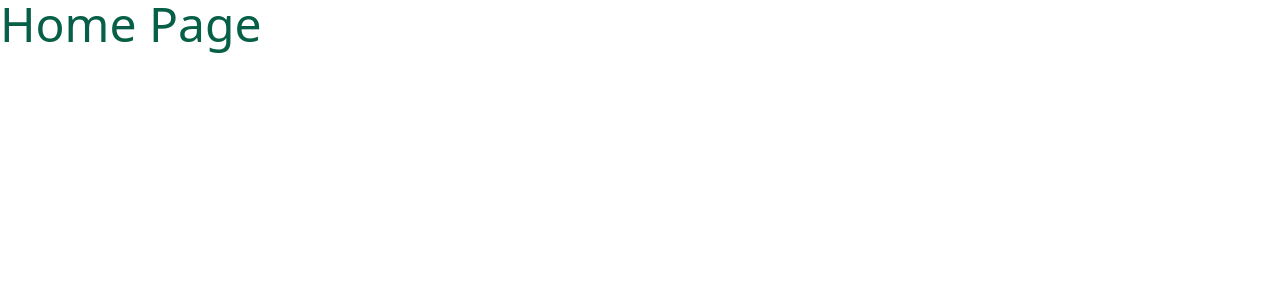
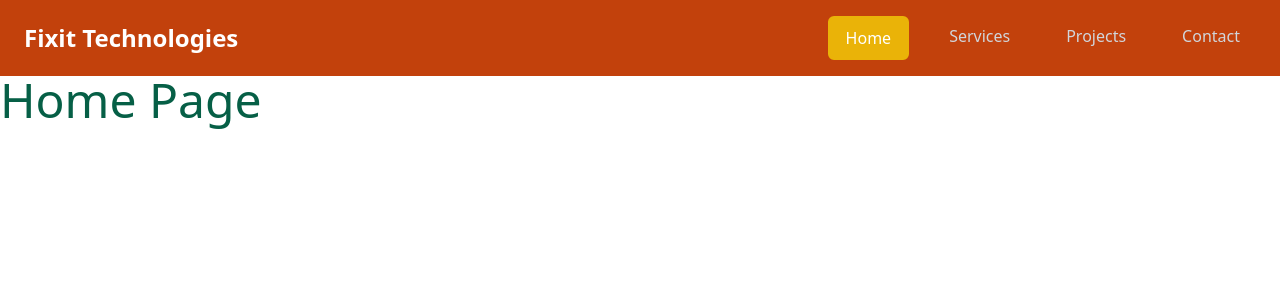
Before and after one commit to Leeoasis/fixittechnologies, a React (Create React App) app: page / in a window 1280 px wide. Shown: the top 300 px of the page. Built offline with nearby package versions, Linux system fonts and the light colour scheme.

Commit message:
Create the navbar

```diff
--- a/package.json
+++ b/package.json
@@ -8,6 +8,7 @@
     "@testing-library/user-event": "^13.5.0",
     "react": "^18.3.1",
     "react-dom": "^18.3.1",
+    "react-icons": "^5.3.0",
     "react-router-dom": "^6.26.1",
     "react-scripts": "5.0.1",
     "web-vitals": "^2.1.4"
--- a/src/App.js
+++ b/src/App.js
@@ -1,8 +1,11 @@
 import Home from "./routes/Home";
 import { Routes, Route, BrowserRouter } from "react-router-dom"
+import Navbar from "./components/Navbar";
+
 function App() {
   return (
     <BrowserRouter>
+      <Navbar/>
       <Routes>
         <Route path="/" element={<Home />} />
       </Routes>
--- /dev/null
+++ b/src/components/Navbar.js
@@ -0,0 +1,65 @@
+import React, { useState } from 'react';
+import { FaBars, FaTimes } from 'react-icons/fa';
+import { useLocation } from 'react-router-dom';
+
+const Navbar = () => {
+  const [isOpen, setIsOpen] = useState(false);
+  const location = useLocation(); // Get the current route
+
+  const toggleMenu = () => {
+    setIsOpen(!isOpen);
+  };
+
+  const closeMenu = () => {
+    setIsOpen(false);
+  };
+
+  // Determine if the link is active
+  const isActive = (path) => (location.pathname === path || (path === '/' && location.pathname === '/')
+    ? 'bg-yellow-500 text-white border-2 border-yellow-500 py-2 px-4 rounded-md'
+    : 'text-gray-300 hover:bg-gray-700 hover:text-white py-2 px-4 rounded-md');
+
+  return (
+    <nav className="bg-orange-700 text-white">
+      <div className="container mx-auto px-6 py-4 flex justify-between items-center">
+        <div className="text-2xl font-bold">
+          <a href="#" className="hover:text-gray-300">Fixit Technologies</a>
+        </div>
+        <div className="hidden md:flex space-x-6">
+          <a href="/" className={`nav-item ${isActive('/')}`}>Home</a>
+          <a href="/services" className={`nav-item ${isActive('/services')}`}>Services</a>
+          <a href="/projects" className={`nav-item ${isActive('/projects')}`}>Projects</a>
+          <a href="/contact" className={`nav-item ${isActive('/contact')}`}>Contact</a>
+        </div>
+        <div className="md:hidden">
+          <button onClick={toggleMenu} className="focus:outline-none">
+            {isOpen ? <FaTimes className="text-2xl" /> : <FaBars className="text-2xl" />}
+          </button>
+        </div>
+      </div>
+      {isOpen && (
+        <div className="md:hidden fixed inset-0 bg-black bg-opacity-70 text-white z-50">
+          <div className="flex flex-col items-center pt-16 space-y-6 relative">
+            <button onClick={closeMenu} className="absolute top-4 right-4 text-white text-2xl">
+              <FaTimes />
+            </button>
+            <a href="/" className={`block px-6 py-3 text-lg font-semibold rounded-md ${isActive('/')}`} onClick={closeMenu}>
+              Home
+            </a>
+            <a href="/services" className={`block px-6 py-3 text-lg font-semibold rounded-md ${isActive('/services')}`} onClick={closeMenu}>
+              Services
+            </a>
+            <a href="/projects" className={`block px-6 py-3 text-lg font-semibold rounded-md ${isActive('/projects')}`} onClick={closeMenu}>
+              Projects
+            </a>
+            <a href="/contact" className={`block px-6 py-3 text-lg font-semibold rounded-md ${isActive('/contact')}`} onClick={closeMenu}>
+              Contact
+            </a>
+          </div>
+        </div>
+      )}
+    </nav>
+  );
+};
+
+export default Navbar;
```
Also changed, not shown: 1 other file (tests, documents, lock files or other folders).
